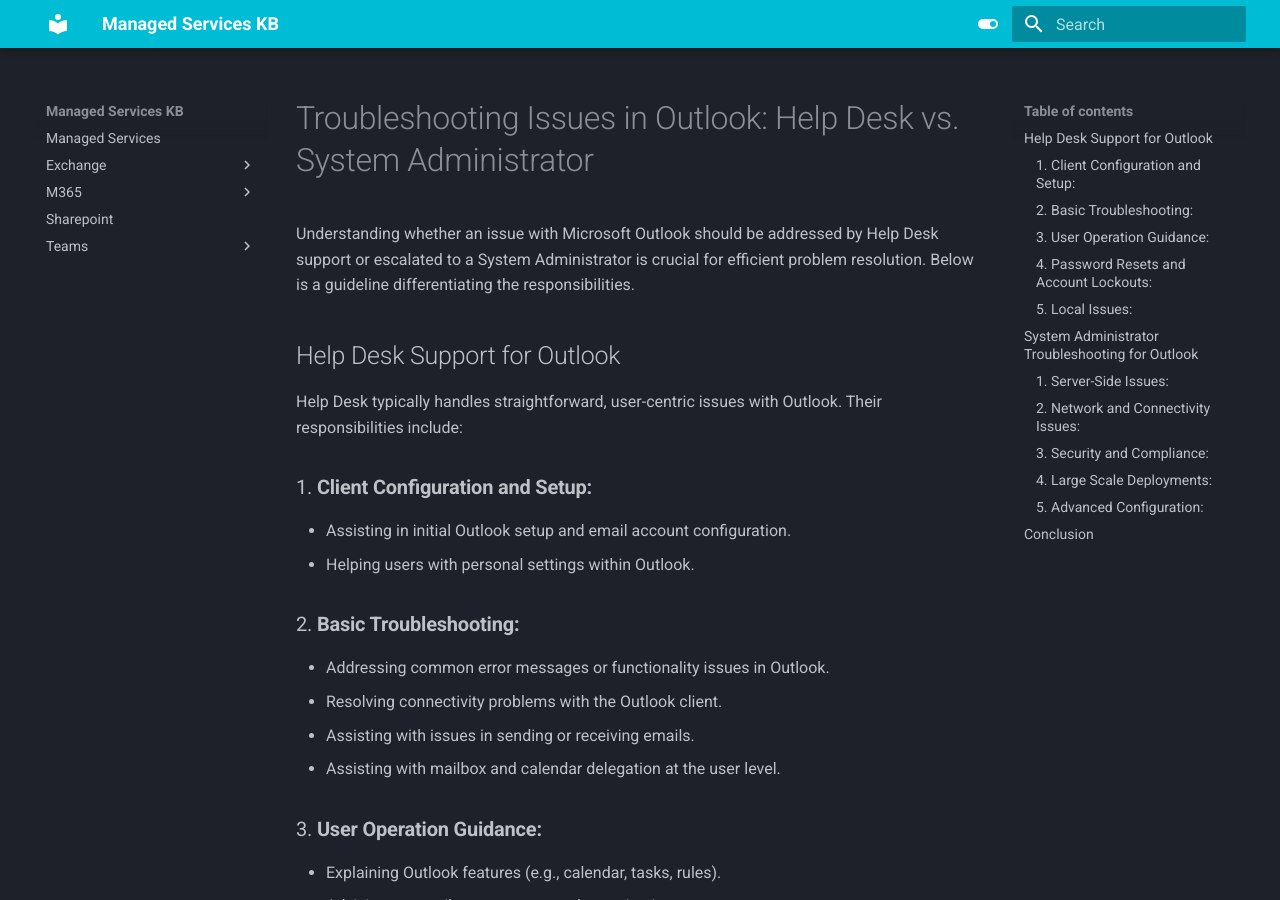
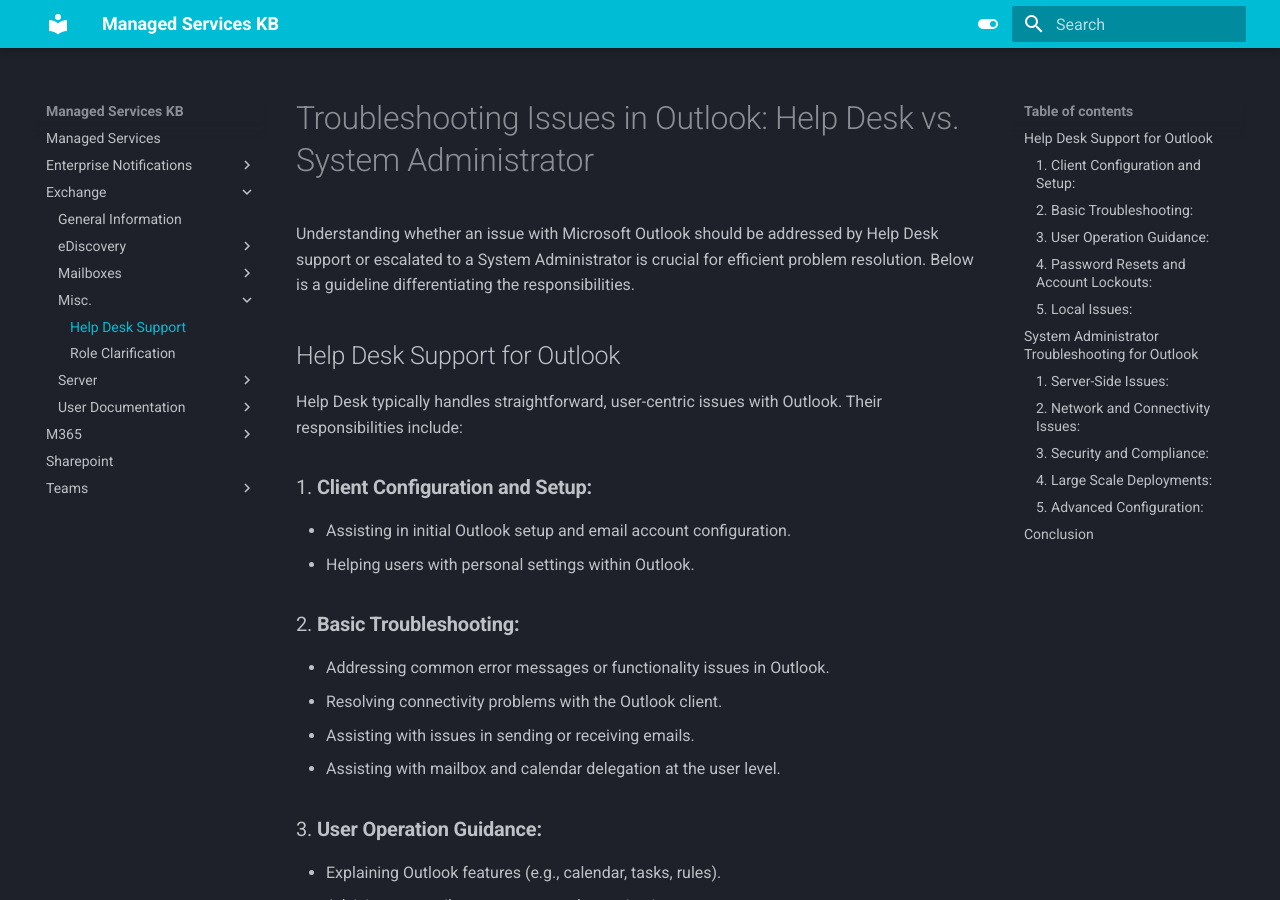
Before and after one commit to gpegues/MKDocs_Dev, an MkDocs documentation site: the page built from docs/Exchange/Help Desk Support for Outlook.md, in a window 1280 px wide and 900 px high. Built offline with MkDocs 1.6.1 and Material for MkDocs 9.7.7, drawn with Linux system fonts in a browser that asks for light colours; old or Windows-style settings are respelled for this version of MkDocs; some of the changed lines change nothing that is shown.

Commit message:
Update: Appended Nav

```diff
--- a/mkdocs.yml
+++ b/mkdocs.yml
@@ -45,6 +45,9 @@
       type: datetime
 nav:
   - Managed Services: index.md
+  - Enterprise Notifications:
+    - Export a Wiki to OneNote: EnterpriseNotifications\Export a wiki to a OneNote notebook in Microsoft Teams.md
+    - Wiki Changes: EnterpriseNotifications\Important Update Changes to Note-Taking (Wiki) in Microsoft Teams.md
   - Exchange:
     - General Information: Exchange.md
     - eDiscovery:
@@ -54,8 +57,15 @@
       - Creating User Email: Exchange/RemoteEnableUser.md
       - Message Trace: Exchange/MessageTrace.md
       - SMTP to SharedMailbox: Exchange/scan2email.md
+    - Misc.:
+      - Help Desk Support: Exchange\Help Desk Support for Outlook.md
+      - Role Clarification: Exchange\Role Clarification for M365 Services and Help Desk.md
     - Server:
+      - Edge Subscription: Exchange/Server 2016/Create New Edge Subscription.md
       - Maintenance Mode: Exchange/Exchange 2016 server (Non-DAG Setup) maintenance mode.md
+    - User Documentation:
+      - Distribution Group Management: Exchange\UserDocumentation\DistributionGroupManagement-EndUser.md
+      - Updating Auto-Reply: Exchange\UserDocumentation\Updating Auto-Reply in a Shared Mailbox via OWA (Outlook Web Access).md
   - M365:
     - General Information: M365.md
     - Licensing: M365/Licensing.md
```
